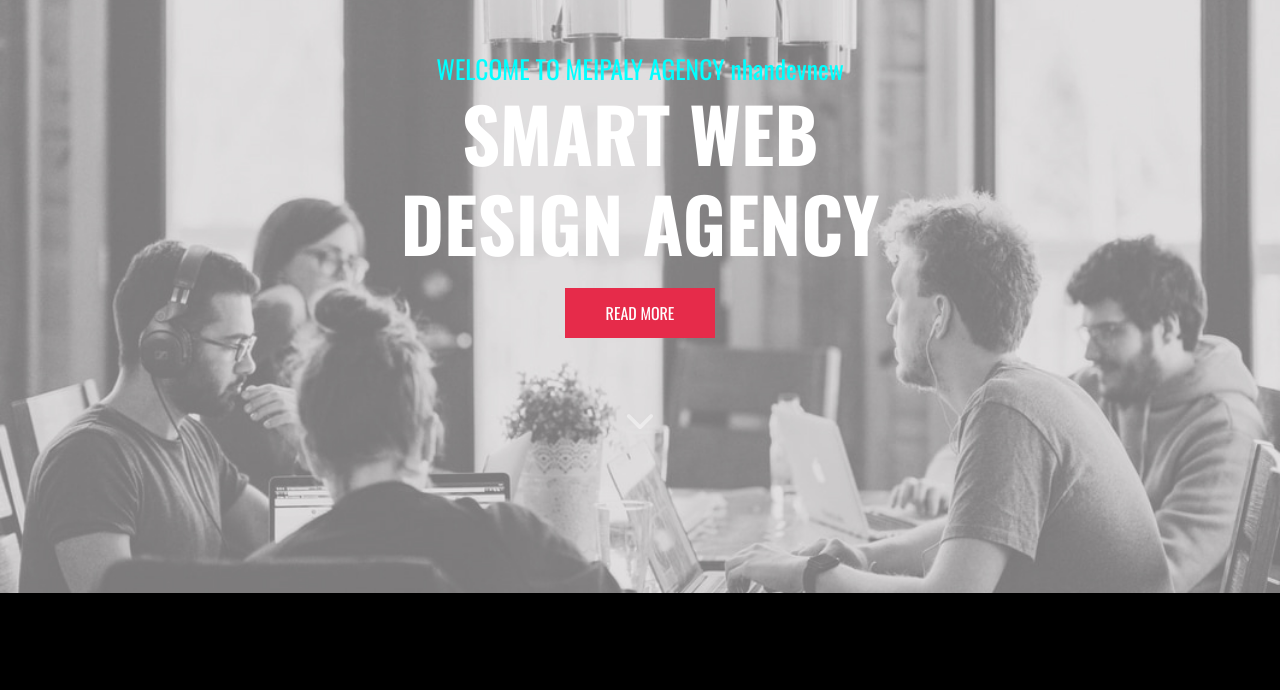
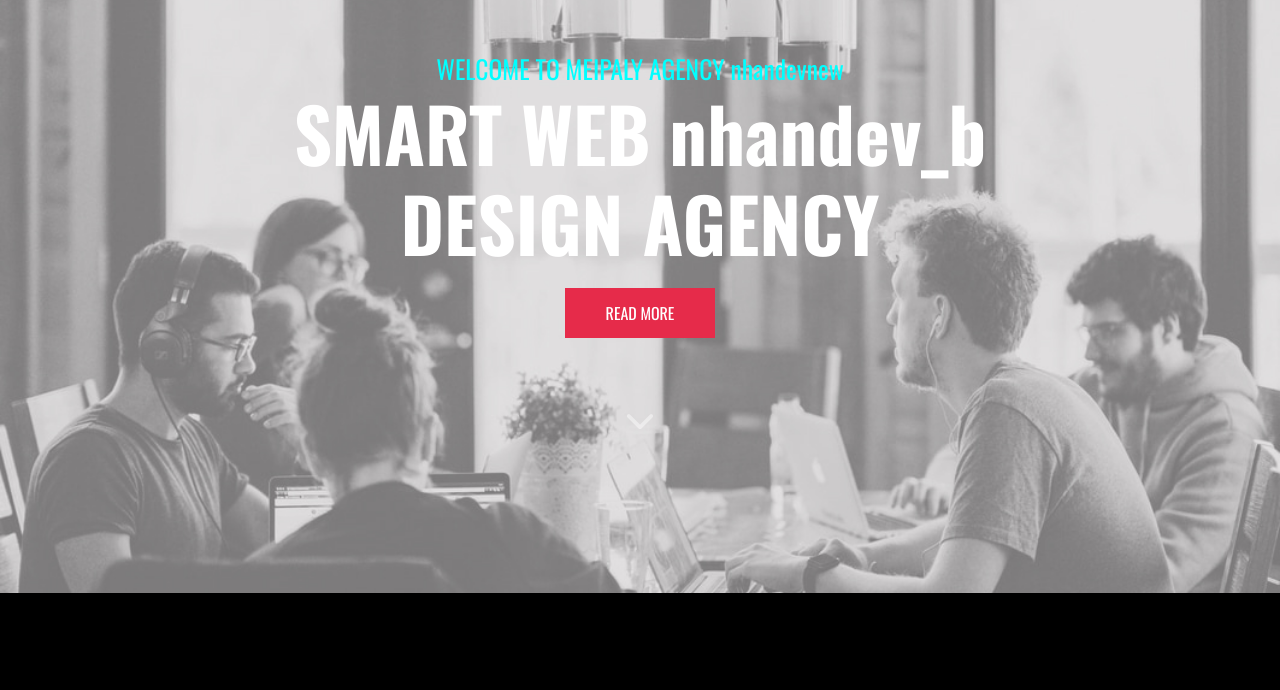
Before and after one commit to ducnhantapdev/BC82_demoGit, a website: page index.html in a window 1280 px wide. Shown: the part 103-793 px from the top of the page. Drawn offline with nearby package versions, Linux system fonts and the light colour scheme; some packages are replaced by stand-ins of ours; a script that the page names is missing.

Commit message:
nhandev_b

```diff
--- a/index.html
+++ b/index.html
@@ -63,7 +63,7 @@
             <div class="wrapper__welcome">
                 <div class="welcome__content">
                     <h1 style="color:aqua">WELCOME TO MEIPALY AGENCY nhandevnew</h1>
-                    <p class="p__first">SMART WEB </p>
+                    <p class="p__first">SMART WEB nhandev_b</p>
                     <P class="p__second">DESIGN AGENCY</P>
                     <p class="p__third">READ MORE</p>
                     <i class="fa-solid fa-chevron-down arrowDown" style="width: 100px !important;"></i>
```
